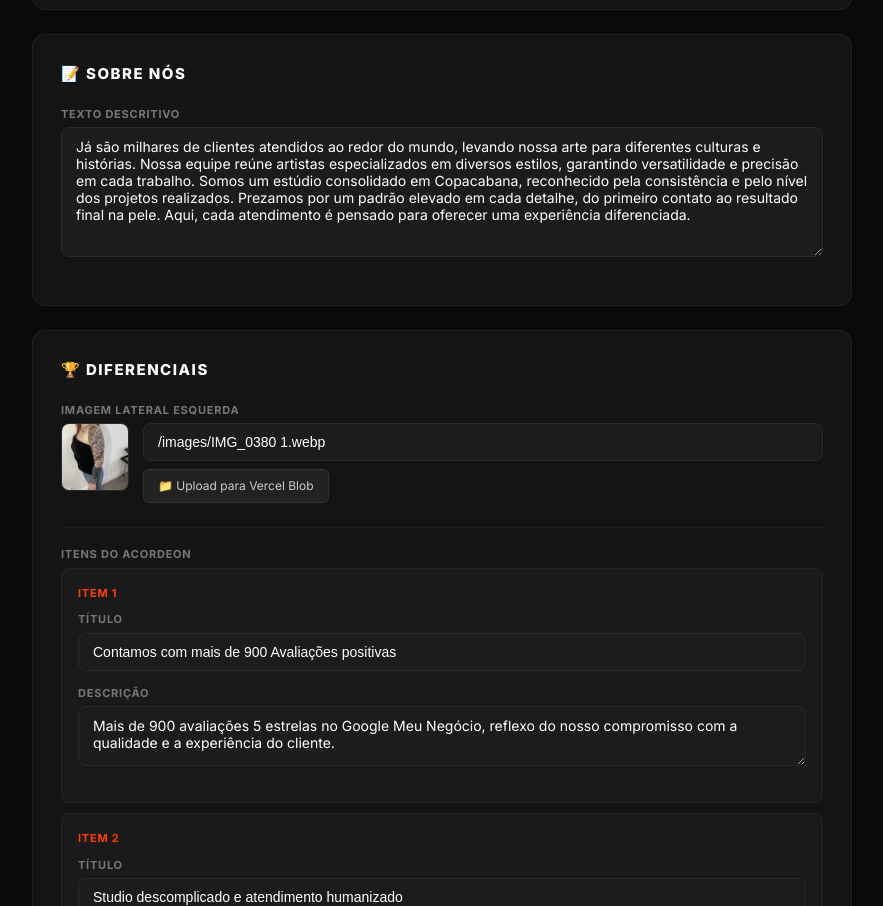
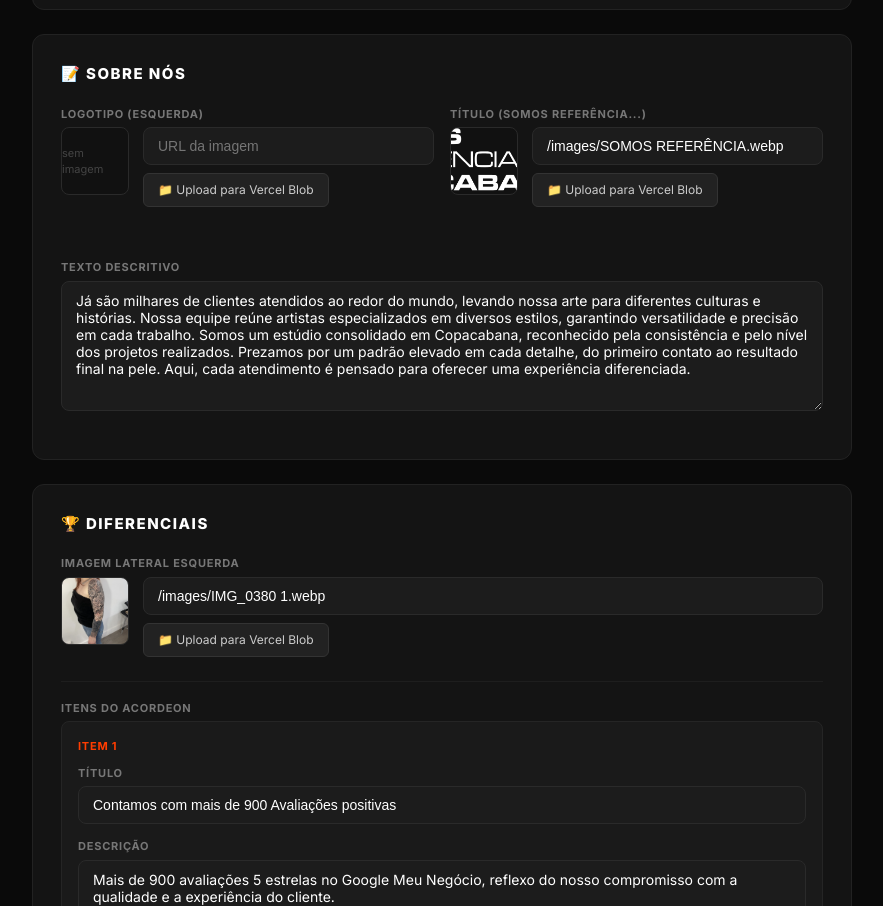
Before and after one commit to pikulitomarkin/rotanovodesign, a React (Vite) app: page /admin in a window 1280 px wide. Shown: the part 1109-2015 px from the top of the page, without its empty margins (198-1081 px from the left). Built offline with nearby package versions, Linux system fonts and the light colour scheme; no server answers.

Commit message:
feat: adicionar edição de imagens de logo e título no CMS (About section)

```diff
--- a/src/Admin.jsx
+++ b/src/Admin.jsx
@@ -196,6 +196,10 @@ export default function Admin() {
         {/* Sobre nós */}
         <div style={S.section}>
           <div style={S.title}>📝 Sobre Nós</div>
+          <div style={{ display: 'grid', gridTemplateColumns: '1fr 1fr', gap: '16px', marginBottom: '16px' }}>
+            <ImageField label="Logotipo (Esquerda)" value={form.about.logoImg || ''} onChange={v => update('about.logoImg', v)} />
+            <ImageField label="Título (SOMOS REFERÊNCIA...)" value={form.about.titleImg || ''} onChange={v => update('about.titleImg', v)} />
+          </div>
           <label style={S.label}>Texto descritivo</label>
           <textarea style={{ ...S.textarea, minHeight: '130px' }} value={form.about.paragraph} onChange={e => update('about.paragraph', e.target.value)} />
         </div>
--- a/src/cms.js
+++ b/src/cms.js
@@ -19,6 +19,8 @@ export const DEFAULT_DATA = {
     bannerText: "Sua pele conta sua história! Vem marcar a próxima com a gente",
   },
   about: {
+    logoImg: null,
+    titleImg: "/images/SOMOS REFERÊNCIA.webp",
     paragraph: "Já são milhares de clientes atendidos ao redor do mundo, levando nossa arte para diferentes culturas e histórias. Nossa equipe reúne artistas especializados em diversos estilos, garantindo versatilidade e precisão em cada trabalho. Somos um estúdio consolidado em Copacabana, reconhecido pela consistência e pelo nível dos projetos realizados. Prezamos por um padrão elevado em cada detalhe, do primeiro contato ao resultado final na pele. Aqui, cada atendimento é pensado para oferecer uma experiência diferenciada.",
   },
   differentials: {
--- a/src/components.jsx
+++ b/src/components.jsx
@@ -213,11 +213,15 @@ export function About() {
     <section className="about" id="sobre">
       <div className="container about-grid">
         <div className="about-logo">
-          <Logo size={180} />
+          {cms.about.logoImg ? (
+            <img src={cms.about.logoImg} alt="Logotipo Rota da Tattoo" style={{ maxWidth: '180px', height: 'auto' }} />
+          ) : (
+            <Logo size={180} />
+          )}
         </div>
         <div className="about-headline">
           <h2>
-            <img src="/images/SOMOS REFERÊNCIA.webp" alt="SOMOS REFERÊNCIA EM COPACABANA/RJ" style={{ maxWidth: '100%', height: 'auto' }} />
+            <img src={cms.about.titleImg || "/images/SOMOS REFERÊNCIA.webp"} alt="SOMOS REFERÊNCIA EM COPACABANA/RJ" style={{ maxWidth: '100%', height: 'auto' }} />
           </h2>
           <p style={{ color: 'var(--text-dim)', fontSize: '16px', lineHeight: 1.7, maxWidth: '60ch' }}>
             {cms.about.paragraph}
```
